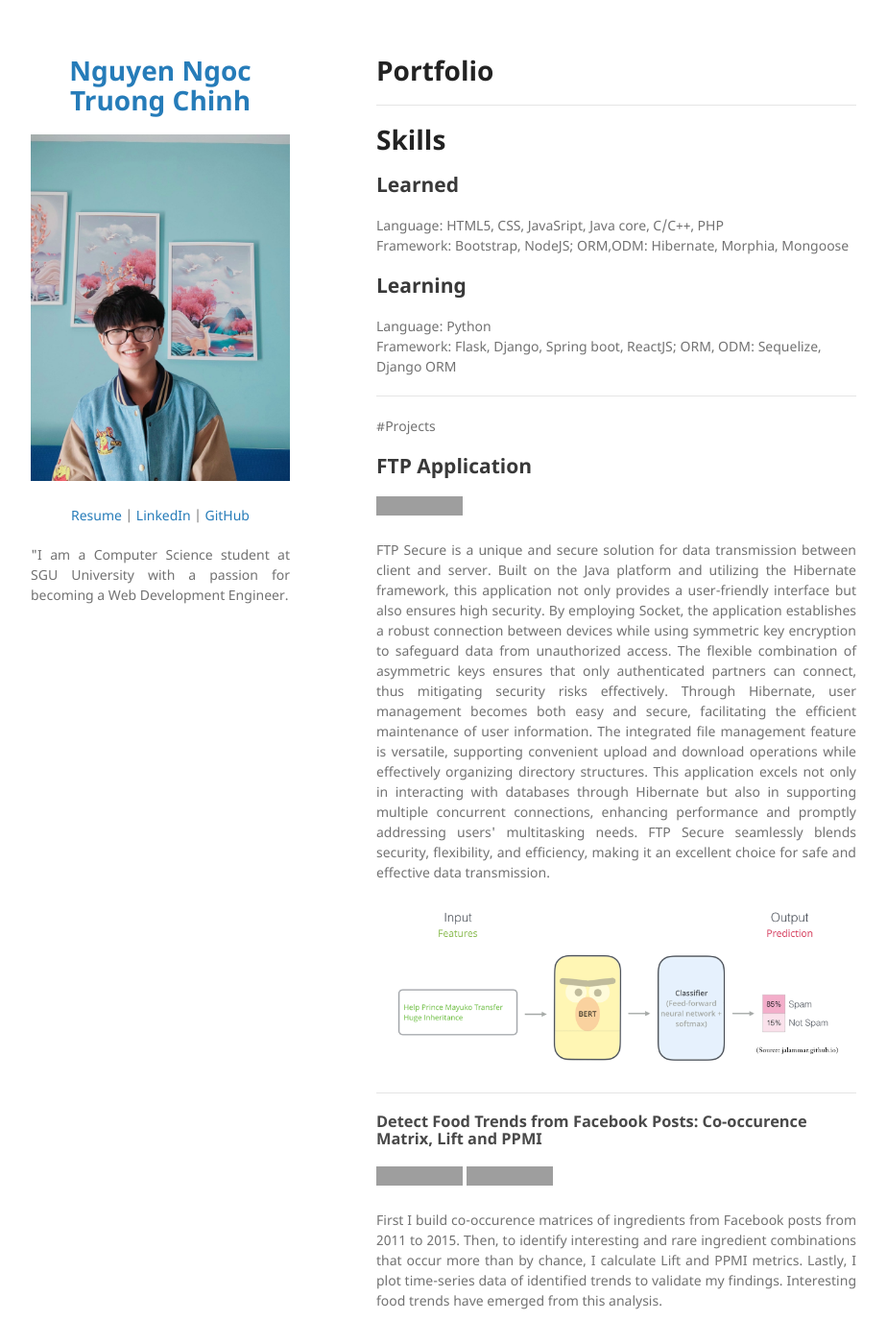
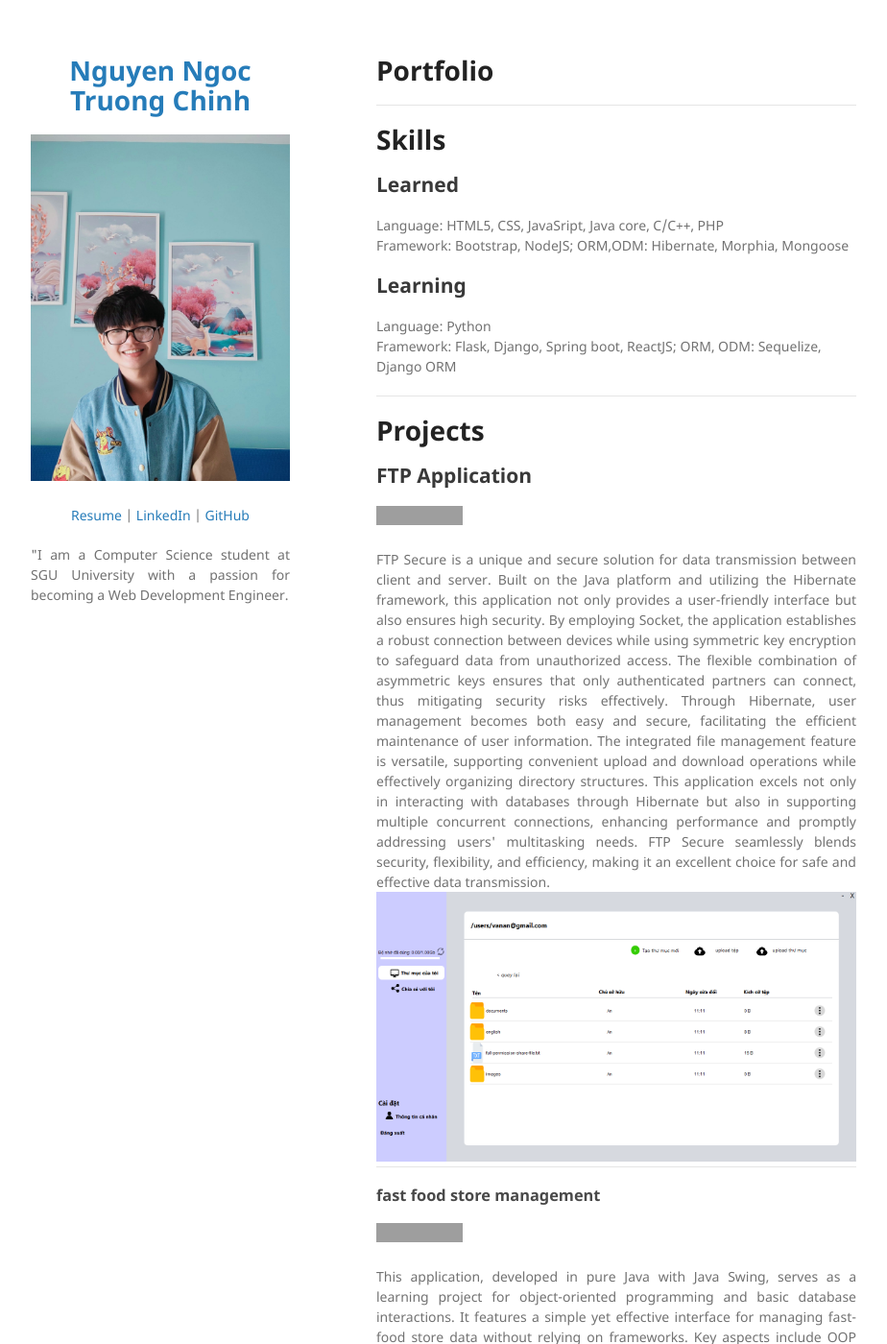
Before and after one commit to truongchinh1211/port-folio, a Jekyll site: the page built from index.md, in a window 1280 px wide and 1400 px high. Shown: the whole window at 96% size, without its empty margins (178-1102 px from the left). Built offline with Jekyll 4.4.1, drawn with Linux system fonts in a browser that asks for light colours; our own code applies the rules of GitHub Pages for plain Markdown files; some of the changed text lies outside the part shown; grey boxes are pictures that could not be loaded.

Commit message:
add fast food store project

```diff
--- a/index.md
+++ b/index.md
@@ -9,7 +9,7 @@ Language: Python
 Framework: Flask, Django, Spring boot, ReactJS; ORM, ODM: Sequelize, Django ORM
 
 ---
-#Projects
+# Projects
 ## FTP Application
 
 [![View on GitHub](https://img.shields.io/badge/GitHub-View_on_GitHub-blue?logo=GitHub)](https://github.com/truongchinh1211/ftp-application)
@@ -22,17 +22,16 @@ Through Hibernate, user management becomes both easy and secure, facilitating th
 
 This application excels not only in interacting with databases through Hibernate but also in supporting multiple concurrent connections, enhancing performance and promptly addressing users' multitasking needs. FTP Secure seamlessly blends security, flexibility, and efficiency, making it an excellent choice for safe and effective data transmission.</div>
 
-<center><img src="images/BERT-classification.png"/></center>
+<center><img src="images/ftp-application.png"/></center>
 
 ---
-### Detect Food Trends from Facebook Posts: Co-occurence Matrix, Lift and PPMI
+### fast food store management
 
-[![Open Notebook](https://img.shields.io/badge/Jupyter-Open_Notebook-blue?logo=Jupyter)](projects/detect-food-trends-facebook.html)
-[![View on GitHub](https://img.shields.io/badge/GitHub-View_on_GitHub-blue?logo=GitHub)](https://github.com/chriskhanhtran/facebook-detect-food-trends)
+[![View on GitHub](https://img.shields.io/badge/GitHub-View_on_GitHub-blue?logo=GitHub)](https://github.com/truongchinh1211/fast-food-store-management)
 
-<div style="text-align: justify">First I build co-occurence matrices of ingredients from Facebook posts from 2011 to 2015. Then, to identify interesting and rare ingredient combinations that occur more than by chance, I calculate Lift and PPMI metrics. Lastly, I plot time-series data of identified trends to validate my findings. Interesting food trends have emerged from this analysis.</div>
+<div style="text-align: justify">This application, developed in pure Java with Java Swing, serves as a learning project for object-oriented programming and basic database interactions. It features a simple yet effective interface for managing fast-food store data without relying on frameworks. Key aspects include OOP principles, traditional SQL queries for database interaction, and a user-friendly Java Swing interface. This project is designed to help users get acquainted with OOP and the fundamentals of database connectivity in Java.</div>
 <br>
-<center><img src="images/fb-food-trends.png"></center>
+<center><img src="images/fast-food-store-management.jpg"></center>
 <br>
 
 ---
```
Also changed, not shown: images/fast-food-store-management.jpg (added).
